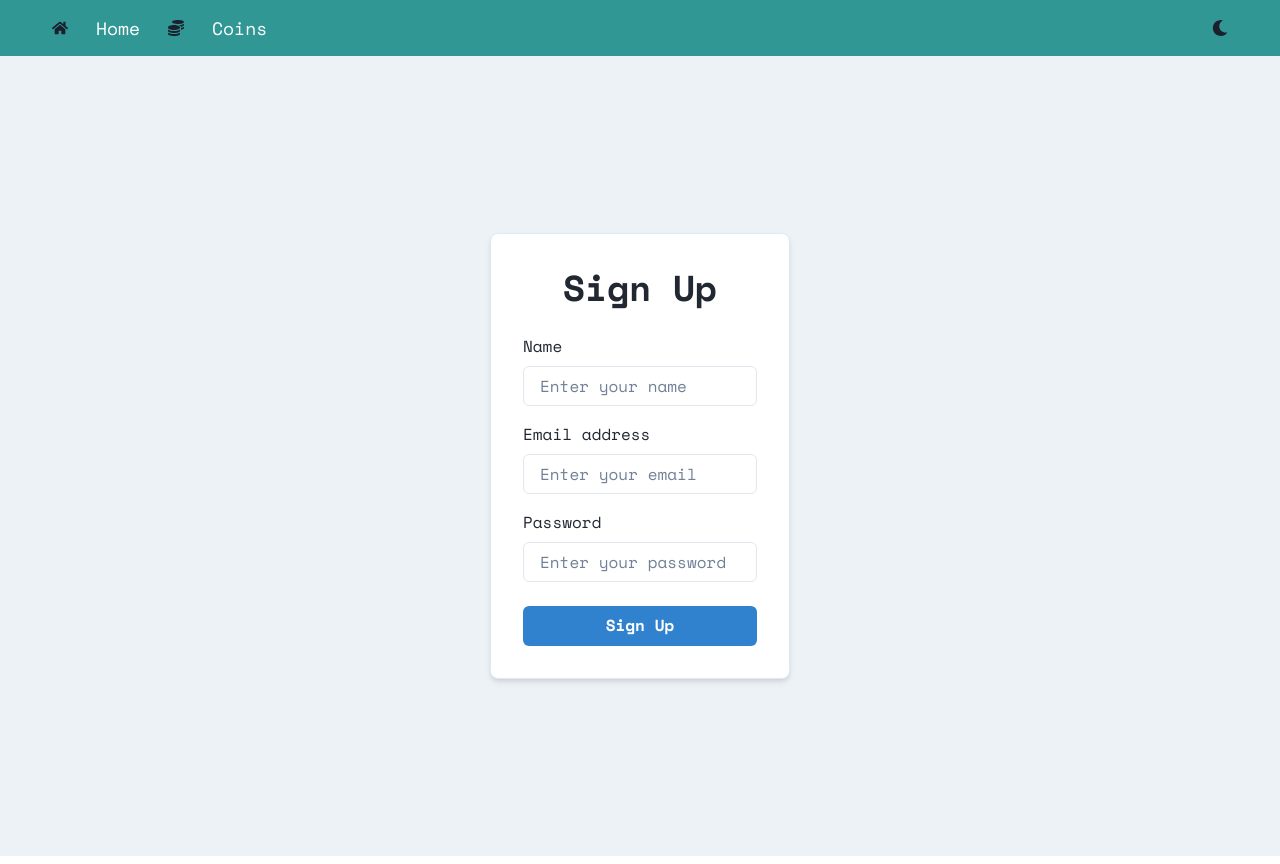
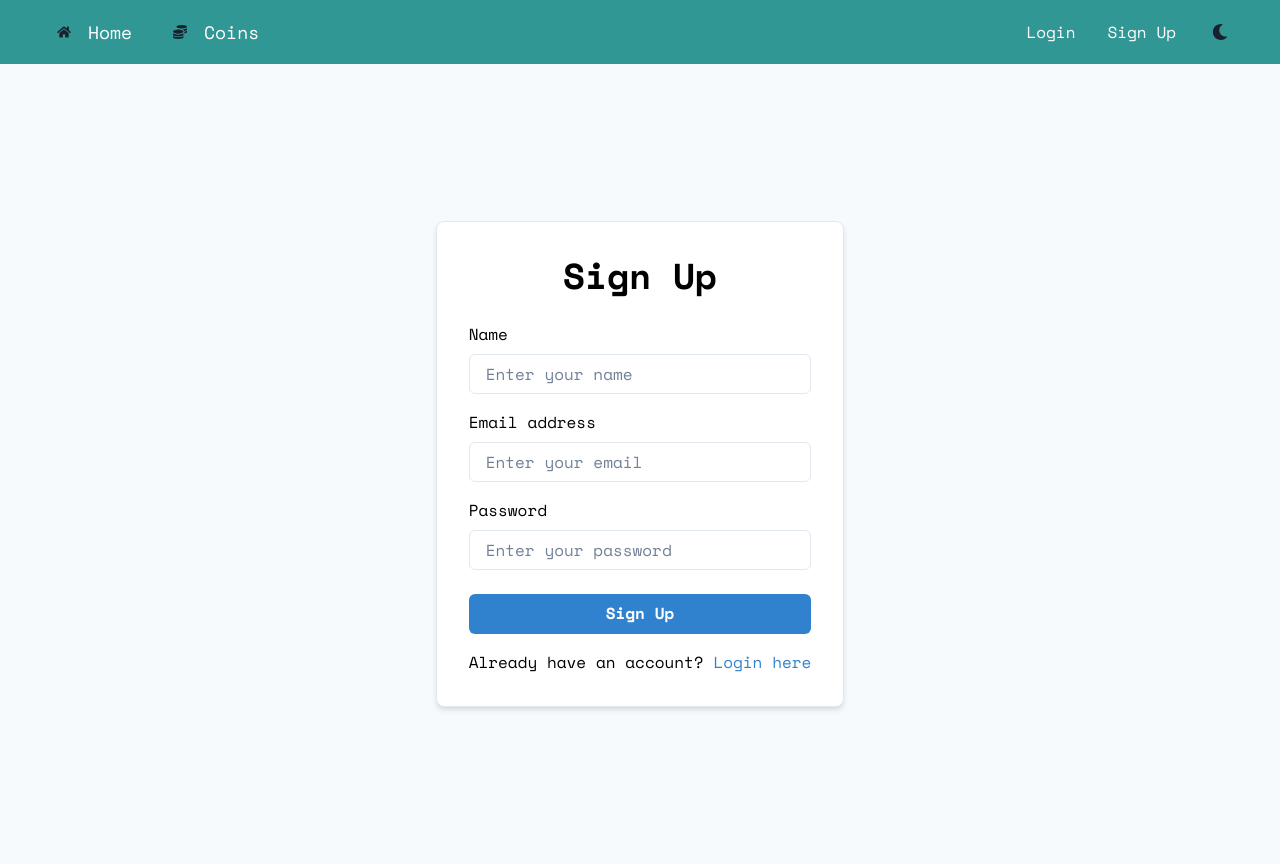
Before and after one commit to FrederickAndersonn/cryptoPulse, a React (Vite) app in the folder frontend/: page /signup in a window 1280 px wide. Built offline with nearby package versions, Linux system fonts and the light colour scheme.

Commit message:
ui changes

```diff
--- a/frontend/src/components/CoinTable.tsx
+++ b/frontend/src/components/CoinTable.tsx
@@ -14,6 +14,8 @@ import {
   Input,
   Text,
   Heading,
+  useColorMode,
+  useColorModeValue,
 } from '@chakra-ui/react';
 
 const CoinTable: React.FC = () => {
@@ -21,6 +23,11 @@ const CoinTable: React.FC = () => {
   const [searchWord, setSearchWord] = useState<string>('');
   const [bitcoinPrice, setBitcoinPrice] = useState<number>(0);
   const navigate = useNavigate();
+  const { colorMode } = useColorMode();
+  const bg = useColorModeValue('gray.50', 'gray.800');
+  const tableBg = useColorModeValue('white', 'gray.700');
+  const hoverBg = useColorModeValue('gray.200', 'gray.600');
+  const textColor = useColorModeValue('black', 'white');
 
   useEffect(() => {
     coinData()
@@ -42,28 +49,35 @@ const CoinTable: React.FC = () => {
   };
 
   return (
-    <Box width="100%" p={4} bg="gray.50" minHeight="100vh">
-      <Heading as="h1" mb={4} textAlign="center">All Coins</Heading>
+    <Box width="100%" p={4} bg={bg} minHeight="100vh">
+      <Heading as="h1" mb={4} textAlign="center" color={textColor}>All Coins</Heading>
       <Box mb={4}>
         <Input
           placeholder="Search..."
           onChange={(event) => setSearchWord(event.target.value)}
           size="lg"
           width="100%"
+          bg={tableBg}
+          color={textColor}
         />
       </Box>
-      <Table variant="simple" bg="white" borderRadius="lg" boxShadow="lg" width="100%">
+      <Table variant="simple" bg={tableBg} borderRadius="lg" boxShadow="lg" width="100%">
         <Thead>
           <Tr>
-            <Th>Name</Th>
-            <Th>Symbol</Th>
-            <Th>Price in BTC</Th>
-            <Th>Price in USD</Th>
+            <Th color={textColor}>Name</Th>
+            <Th color={textColor}>Symbol</Th>
+            <Th color={textColor}>Price in BTC</Th>
+            <Th color={textColor}>Price in USD</Th>
           </Tr>
         </Thead>
         <Tbody>
           {filterCoins.map((coin) => (
-            <Tr key={coin.id} onClick={() => handleRowClick(coin.id)} cursor="pointer" _hover={{ bg: "gray.200" }}>
+            <Tr
+              key={coin.id}
+              onClick={() => handleRowClick(coin.id)}
+              cursor="pointer"
+              _hover={{ bg: hoverBg }}
+            >
               <Td>
                 <Box display="flex" alignItems="center">
                   <Image
@@ -72,12 +86,12 @@ const CoinTable: React.FC = () => {
                     boxSize="30px"
                     mr={2}
                   />
-                  <Text>{coin.name}</Text>
+                  <Text color={textColor}>{coin.name}</Text>
                 </Box>
               </Td>
-              <Td>{coin.symbol.toUpperCase()}</Td>
-              <Td>{bitcoinPrice ? (coin.current_price / bitcoinPrice).toFixed(12) : 'N/A'}</Td>
-              <Td>${coin.current_price.toFixed(2)}</Td>
+              <Td color={textColor}>{coin.symbol.toUpperCase()}</Td>
+              <Td color={textColor}>{bitcoinPrice ? (coin.current_price / bitcoinPrice).toFixed(12) : 'N/A'}</Td>
+              <Td color={textColor}>${coin.current_price.toFixed(2)}</Td>
             </Tr>
           ))}
         </Tbody>
--- a/frontend/src/components/Login.tsx
+++ b/frontend/src/components/Login.tsx
@@ -1,5 +1,5 @@
 import React, { useState } from 'react';
-import { useNavigate } from 'react-router-dom';
+import { useNavigate, Link as RouterLink } from 'react-router-dom';
 import { login } from '../actions/auth';
 import {
   Flex,
@@ -9,12 +9,17 @@ import {
   FormLabel,
   Input,
   Button,
+  Text,
+  Link as ChakraLink,
+  useColorMode,
 } from '@chakra-ui/react';
 
 const Login: React.FC = () => {
   const [email, setEmail] = useState('');
   const [password, setPassword] = useState('');
   const navigate = useNavigate();
+  const { colorMode, toggleColorMode } = useColorMode();
+  const isDark = colorMode === 'dark';
 
   const handleLogin = async () => {
     try {
@@ -28,34 +33,41 @@ const Login: React.FC = () => {
   };
 
   return (
-    <Flex height="100vh" alignItems="center" justifyContent="center">
+    <Flex height="100vh" alignItems="center" justifyContent="center" bg={isDark ? 'gray.900' : 'gray.50'}>
       <Box
-        maxW="md"
+        minW="sm"
+        maxW="xl"
         borderWidth="1px"
         borderRadius="lg"
         p="8"
         boxShadow="md"
-        bg="white"
+        bg={isDark ? 'gray.700' : 'white'}
       >
-        <Heading as="h2" mb="6" textAlign="center">
+        <Heading as="h2" mb="6" textAlign="center" color={isDark ? 'white' : 'black'}>
           Login
         </Heading>
         <FormControl>
-          <FormLabel>Email address</FormLabel>
+          <FormLabel color={isDark ? 'white' : 'black'}>Email address</FormLabel>
           <Input
             type="email"
             placeholder="Enter your email"
             value={email}
             onChange={(e) => setEmail(e.target.value)}
+            bg={isDark ? 'gray.800' : 'white'}
+            color={isDark ? 'white' : 'black'}
+            borderColor={isDark ? 'gray.600' : 'gray.200'}
           />
         </FormControl>
         <FormControl mt="4">
-          <FormLabel>Password</FormLabel>
+          <FormLabel color={isDark ? 'white' : 'black'}>Password</FormLabel>
           <Input
             type="password"
             placeholder="Enter your password"
             value={password}
             onChange={(e) => setPassword(e.target.value)}
+            bg={isDark ? 'gray.800' : 'brand.100'}
+            color={isDark ? 'white' : 'black'}
+            borderColor={isDark ? 'gray.600' : 'gray.200'}
           />
         </FormControl>
         <Button
@@ -66,6 +78,12 @@ const Login: React.FC = () => {
         >
           Login
         </Button>
+        <Text mt="4" textAlign="center" color={isDark ? 'white' : 'black'}>
+          Don't have an account?{' '}
+          <ChakraLink as={RouterLink} to="/signup" color="blue.500">
+            Sign up here
+          </ChakraLink>
+        </Text>
       </Box>
     </Flex>
   );
--- a/frontend/src/components/Navbar.tsx
+++ b/frontend/src/components/Navbar.tsx
@@ -1,6 +1,6 @@
 import React from 'react';
 import { Link as RouterLink } from 'react-router-dom';
-import { Box, Flex, Link, IconButton, useColorMode } from '@chakra-ui/react';
+import { Box, Flex, Link, IconButton, useColorMode, Spacer } from '@chakra-ui/react';
 import { FaMoon, FaSun, FaHome, FaCoins } from 'react-icons/fa';
 
 const Navbar: React.FC = () => {
@@ -11,38 +11,48 @@ const Navbar: React.FC = () => {
     <Box bg={isDark ? 'gray.800' : 'teal.500'} color="white" px={4} py={2} width="100%">
       <Flex justify="space-between" align="center" maxWidth="1200px" mx="auto">
         <Flex align="center">
+          <Link as={RouterLink} to="/" display="flex" alignItems="center" mr={4} _hover={{ textDecoration: 'none', bg: 'teal.600', borderRadius: 'md' }} p={2}>
             <IconButton
-            as={RouterLink}
-            to="/"
               icon={<FaHome />}
               aria-label="Home"
-            mr={4}
               bg="transparent"
-            _hover={{ bg: 'teal.600' }}
+              _hover={{ bg: 'transparent' }}
+              isRound
+              size="sm"
+              pointerEvents="none"
             />
-          <Link as={RouterLink} to="/" fontSize="lg" mr={4} _hover={{ textDecoration: 'none' }}>
-            Home
+            <Box as="span" ml={2} fontSize="lg">Home</Box>
           </Link>
+          <Link as={RouterLink} to="/coins" display="flex" alignItems="center" _hover={{ textDecoration: 'none', bg: 'teal.600', borderRadius: 'md' }} p={2}>
             <IconButton
-            as={RouterLink}
-            to="/coins"
               icon={<FaCoins />}
               aria-label="Coins"
-            mr={4}
               bg="transparent"
-            _hover={{ bg: 'teal.600' }}
+              _hover={{ bg: 'transparent' }}
+              isRound
+              size="sm"
+              pointerEvents="none"
             />
-          <Link as={RouterLink} to="/coins" fontSize="lg" _hover={{ textDecoration: 'none' }}>
-            Coins
+            <Box as="span" ml={2} fontSize="lg">Coins</Box>
           </Link>
         </Flex>
+        <Flex align="center">
+          <Spacer />
+          <Link as={RouterLink} to="/login" color="white" mr={4} _hover={{ textDecoration: 'none', bg: 'teal.600', borderRadius: 'md' }} p={2}>
+            Login
+          </Link>
+          <Link as={RouterLink} to="/signup" color="white" _hover={{ textDecoration: 'none', bg: 'teal.600', borderRadius: 'md' }} p={2}>
+            Sign Up
+          </Link>
           <IconButton
             icon={isDark ? <FaSun /> : <FaMoon />}
             aria-label="Toggle Dark Mode"
             onClick={toggleColorMode}
             bg="transparent"
             _hover={{ bg: 'teal.600' }}
+            ml={4}
           />
+        </Flex>
       </Flex>
     </Box>
   );
--- a/frontend/src/components/Signup.tsx
+++ b/frontend/src/components/Signup.tsx
@@ -7,65 +7,80 @@ import {
   FormLabel,
   Input,
   Button,
+  Text,
+  Link as ChakraLink,
+  useColorMode,
 } from '@chakra-ui/react';
 import { signup } from '../actions/auth';
-import { useNavigate } from 'react-router-dom';
+import { useNavigate, Link as RouterLink } from 'react-router-dom';
 
 const Signup: React.FC = () => {
   const [name, setName] = useState('');
   const [email, setEmail] = useState('');
   const [password, setPassword] = useState('');
   const navigate = useNavigate();
+  const { colorMode, toggleColorMode } = useColorMode();
+  const isDark = colorMode === 'dark';
 
   const handleSignup = async () => {
     try {
       const response = await signup(name, email, password);
       const data = response ? response : { token: '' };
       localStorage.setItem('token', data.token);
-      navigate('/coins');
+      navigate('/coins'); // Redirect to dashboard after successful signup
     } catch (error) {
       console.error('Signup failed:', error);
     }
   };
 
   return (
-    <Flex height="100vh" alignItems="center" justifyContent="center">
+    <Flex height="100vh" alignItems="center" justifyContent="center" bg={isDark ? 'gray.900' : 'gray.50'}>
       <Box
-        maxW="md"
+        minW="sm"
+        maxW="xl"
         borderWidth="1px"
         borderRadius="lg"
         p="8"
         boxShadow="md"
-        bg="white"
+        bg={isDark ? 'gray.700' : 'white'}
       >
-        <Heading as="h2" mb="6" textAlign="center">
+        <Heading as="h2" mb="6" textAlign="center" color={isDark ? 'white' : 'black'}>
           Sign Up
         </Heading>
         <FormControl>
-          <FormLabel>Name</FormLabel>
+          <FormLabel color={isDark ? 'white' : 'black'}>Name</FormLabel>
           <Input
             type="text"
             placeholder="Enter your name"
             value={name}
             onChange={(e) => setName(e.target.value)}
+            bg={isDark ? 'gray.800' : 'white'}
+            color={isDark ? 'white' : 'black'}
+            borderColor={isDark ? 'gray.600' : 'gray.200'}
           />
         </FormControl>
         <FormControl mt="4">
-          <FormLabel>Email address</FormLabel>
+          <FormLabel color={isDark ? 'white' : 'black'}>Email address</FormLabel>
           <Input
             type="email"
             placeholder="Enter your email"
             value={email}
             onChange={(e) => setEmail(e.target.value)}
+            bg={isDark ? 'gray.800' : 'white'}
+            color={isDark ? 'white' : 'black'}
+            borderColor={isDark ? 'gray.600' : 'gray.200'}
           />
         </FormControl>
         <FormControl mt="4">
-          <FormLabel>Password</FormLabel>
+          <FormLabel color={isDark ? 'white' : 'black'}>Password</FormLabel>
           <Input
             type="password"
             placeholder="Enter your password"
             value={password}
             onChange={(e) => setPassword(e.target.value)}
+            bg={isDark ? 'gray.800' : 'white'}
+            color={isDark ? 'white' : 'black'}
+            borderColor={isDark ? 'gray.600' : 'gray.200'}
           />
         </FormControl>
         <Button
@@ -76,6 +91,12 @@ const Signup: React.FC = () => {
         >
           Sign Up
         </Button>
+        <Text mt="4" textAlign="center" color={isDark ? 'white' : 'black'}>
+          Already have an account?{' '}
+          <ChakraLink as={RouterLink} to="/login" color="blue.500">
+            Login here
+          </ChakraLink>
+        </Text>
       </Box>
     </Flex>
   );
--- a/frontend/src/index.css
+++ b/frontend/src/index.css
@@ -6,7 +6,6 @@
   font-weight: 400;
 
   color-scheme: light dark;
-  color: rgba(255, 255, 255, 0.87);
   background-color: #242424;
 
   font-synthesis: none;
--- a/frontend/src/pages/CoinsPage.tsx
+++ b/frontend/src/pages/CoinsPage.tsx
@@ -1,11 +1,14 @@
 import React from 'react';
 import CoinTable from '../components/CoinTable';
-import { Box, Heading } from '@chakra-ui/react';
+import { Box, Heading, useColorModeValue } from '@chakra-ui/react';
 
 const CoinsPage: React.FC = () => {
+  // Define color mode values for background and text
+  const bg = useColorModeValue('gray.100', 'gray.900');
+  const textColor = useColorModeValue('black', 'white');
+
   return (
-    <Box p={4}>
-      <Heading mb={4}>All Coins</Heading>
+    <Box p={4} bg={bg} minHeight="100vh">
       <CoinTable />
     </Box>
   );
--- a/frontend/src/theme/theme.ts
+++ b/frontend/src/theme/theme.ts
@@ -37,10 +37,21 @@ const theme = extendTheme({
         padding: 0,
       },
       body: {
-        bg: mode('brand.100', 'brand.400')(props), // Use brand colors for background
-        color: mode('brand.400', 'brand.100')(props), // Use brand colors for text
+        bg: mode('brand.100', 'brand.300')(props), // Light mode: brand.100, Dark mode: brand.400
+        color: mode('brand.400', 'brand.100')(props), // Light mode: brand.400, Dark mode: brand.100
       },
     }),
+  },
+  components: {
+    Button: {
+      baseStyle: (props: GlobalStyleProps) => ({
+        bg: mode('brand.200', 'brand.300')(props), // Light mode: brand.200, Dark mode: brand.300
+        color: mode('brand.400', 'brand.100')(props), // Light mode: brand.400, Dark mode: brand.100
+        _hover: {
+          bg: mode('brand.300', 'brand.200')(props), // Light mode: brand.300, Dark mode: brand.200
+        },
+      }),
+    },
   },
 });
 
```
Also changed, not shown: frontend/src/components/ShowGraph.tsx (+4 -3 lines). Lines whose indentation alone changed are shown as unchanged.
